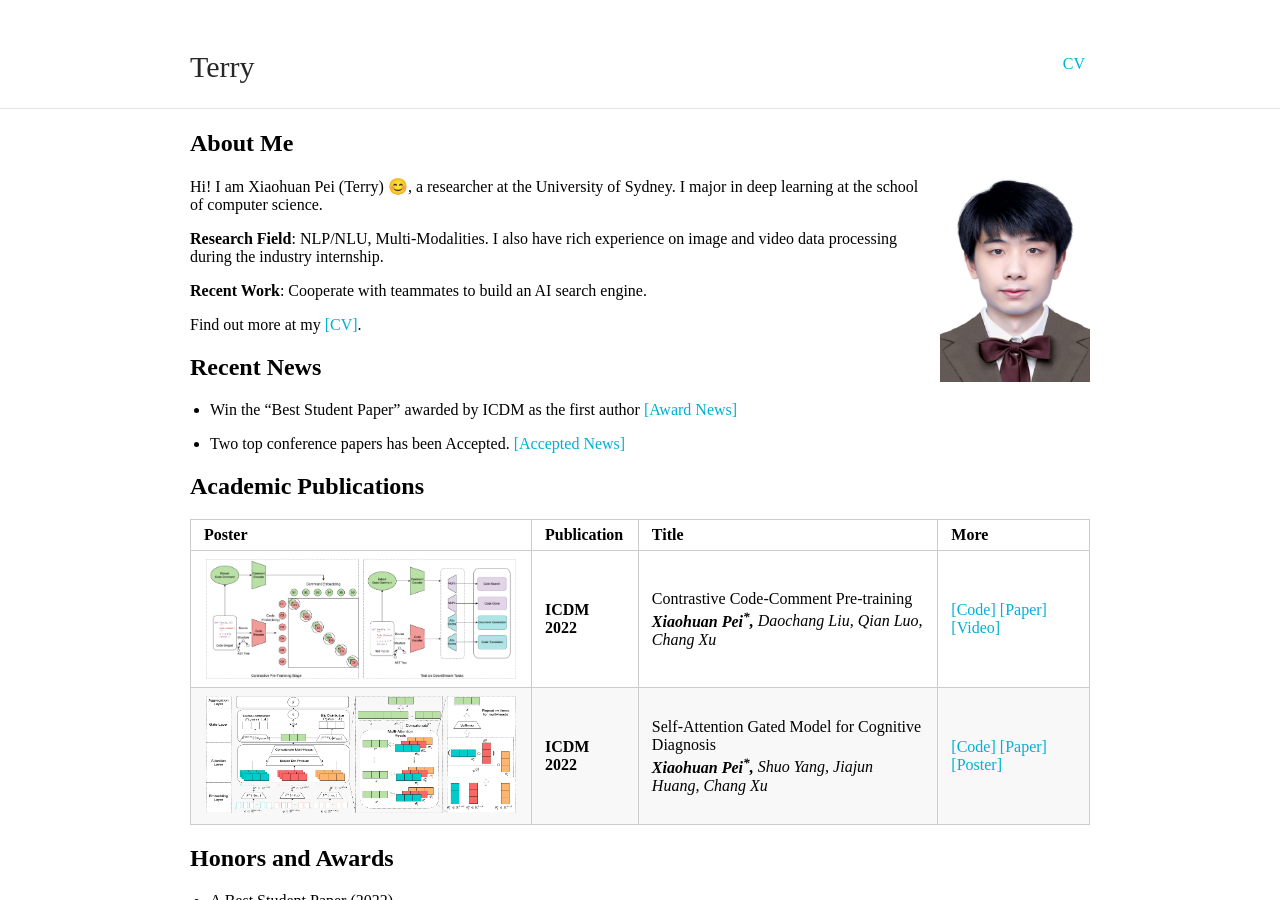
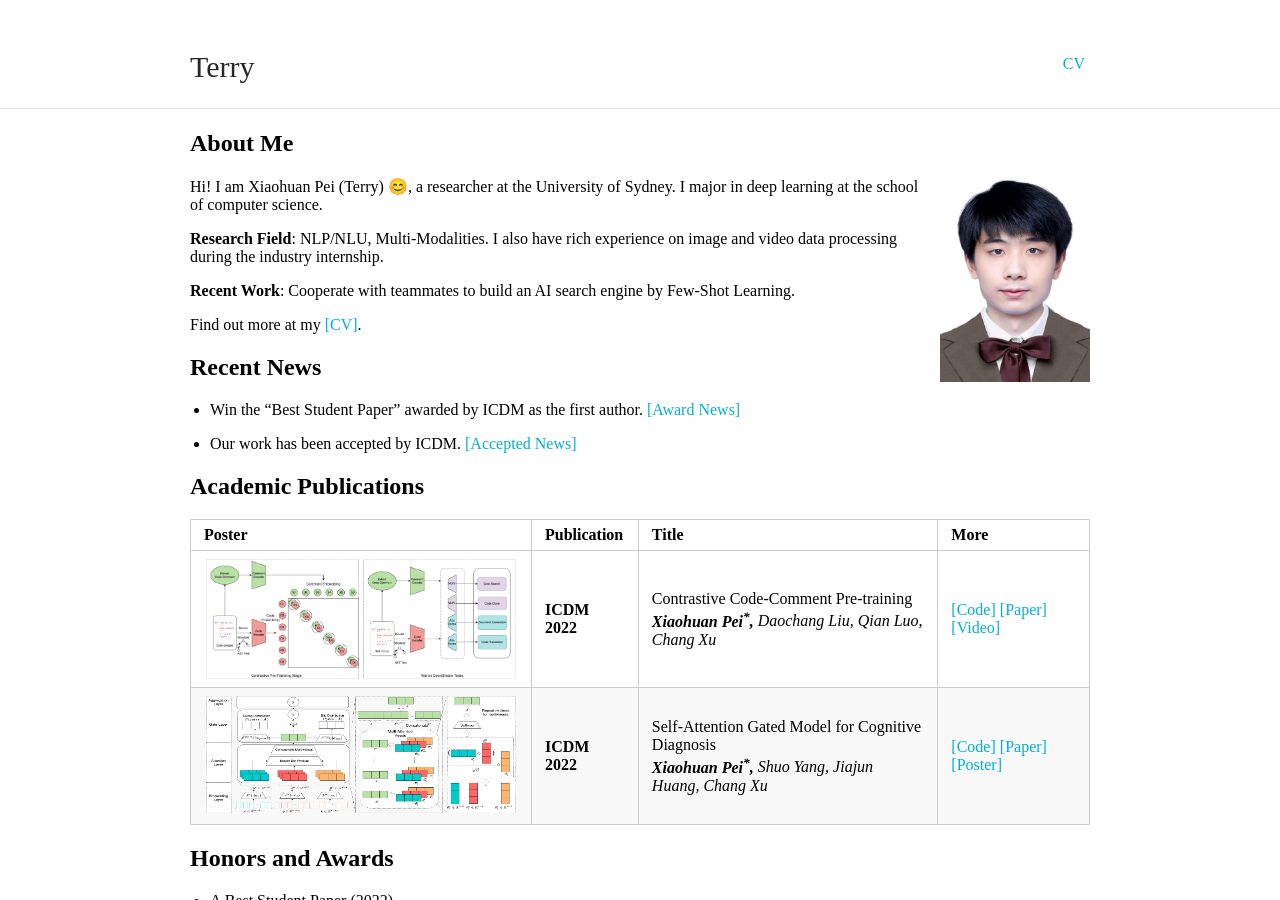
Before and after one commit to TerryPei/Terry000.github.io-1, a Jekyll site: the page built from index.md, in a window 1280 px wide and 900 px high. Built offline with Jekyll 4.4.1, drawn with Linux system fonts in a browser that asks for light colours; our own code applies the rules of GitHub Pages for plain Markdown files.

Commit message:
Update index.md

```diff
--- a/index.md
+++ b/index.md
@@ -11,7 +11,7 @@ Hi! I am Xiaohuan Pei (Terry) 😊, a researcher at the University of Sydney. I
 
 **Research Field**: NLP/NLU, Multi-Modalities. I also have rich experience on image and video data processing during the industry internship.
 
-**Recent Work**: Cooperate with teammates to build an AI search engine.
+**Recent Work**: Cooperate with teammates to build an AI search engine by Few-Shot Learning.
 
 Find out more at my [[CV]](CV.pdf).
 
@@ -20,10 +20,10 @@ Find out more at my [[CV]](CV.pdf).
 
 ## Recent News
 
-* Win the "Best Student Paper" awarded by ICDM as the first author [[Award News]](https://twitter.com/icdm2022/status/1595243601545826304)
+* Win the "Best Student Paper" awarded by ICDM as the first author. [[Award News]](https://twitter.com/icdm2022/status/1595243601545826304)
 
 
-* Two top conference papers has been Accepted. [[Accepted News]](https://www.cse.fau.edu/~xqzhu/icdm2022/ICDM2022Program.pdf)
+* Our work has been accepted by ICDM. [[Accepted News]](https://www.cse.fau.edu/~xqzhu/icdm2022/ICDM2022Program.pdf)
 
 
 ## Academic Publications
```
